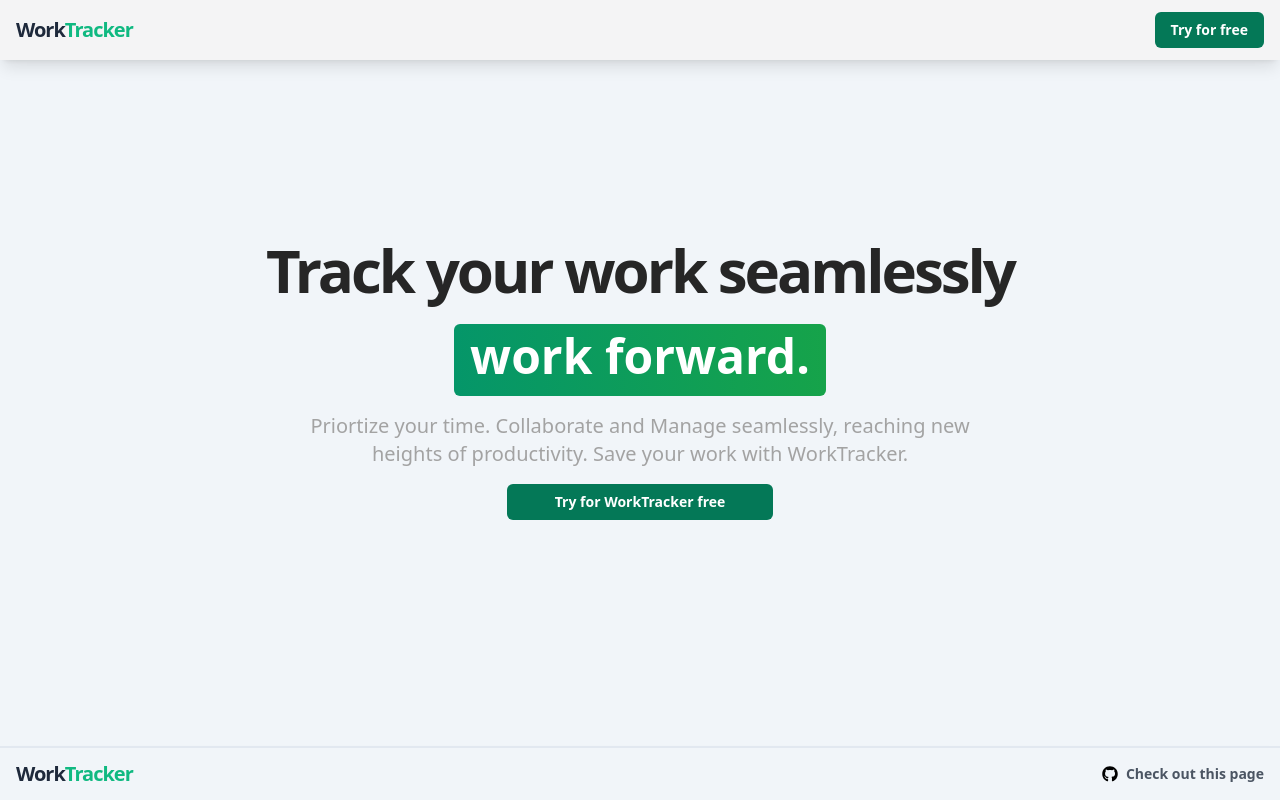
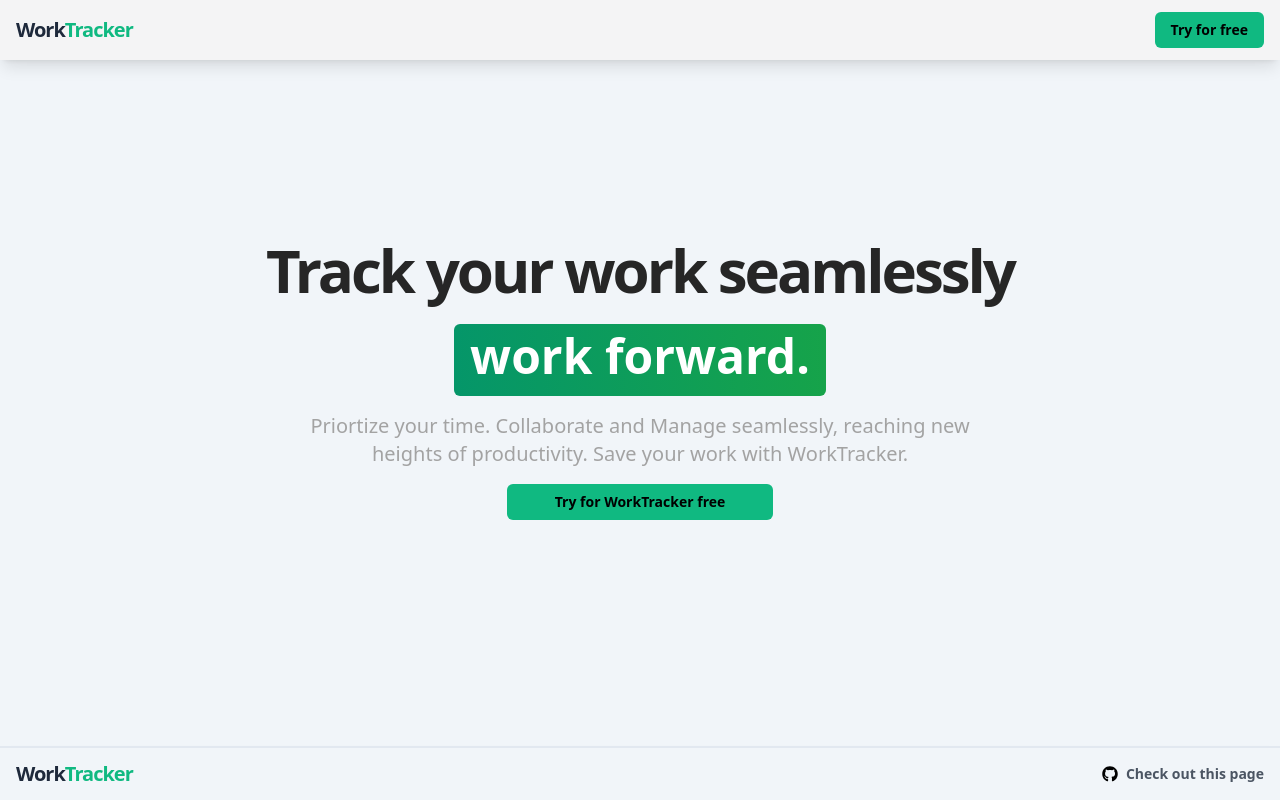
Before and after one commit to Rahul-ku-Mo/Work-Tracker, a React (Vite) app: page / in a window 1280 px wide. Built offline with nearby package versions, Linux system fonts and the light colour scheme.

Commit message:
color revamped

```diff
--- a/src/pages/LandingPage.jsx
+++ b/src/pages/LandingPage.jsx
@@ -13,7 +13,7 @@ const LandingPage = () => {
           </h1>
           <Link
             to={"/dashboard"}
-            className="px-4 py-2 hover:bg-emerald-500 bg-emerald-700 rounded-md text-sm font-semibold hover:text-black text-white"
+            className="px-4 py-2 bg-emerald-500 hover:bg-emerald-700 rounded-md text-sm font-semibold hover:text-white text-black"
           >
             Try for free
           </Link>
@@ -32,7 +32,7 @@ const LandingPage = () => {
         </div>
         <Link
           to={"/dashboard"}
-          className="px-12 py-2 hover:bg-emerald-500 bg-emerald-700 hover:text-black rounded-md text-sm font-semibold text-white mt-4 transition-all"
+          className="px-12 py-2 bg-emerald-500 hover:bg-emerald-700 hover:text-white rounded-md text-sm font-semibold hover:text-white mt-4 transition-all"
         >
           Try for WorkTracker free
         </Link>
```
